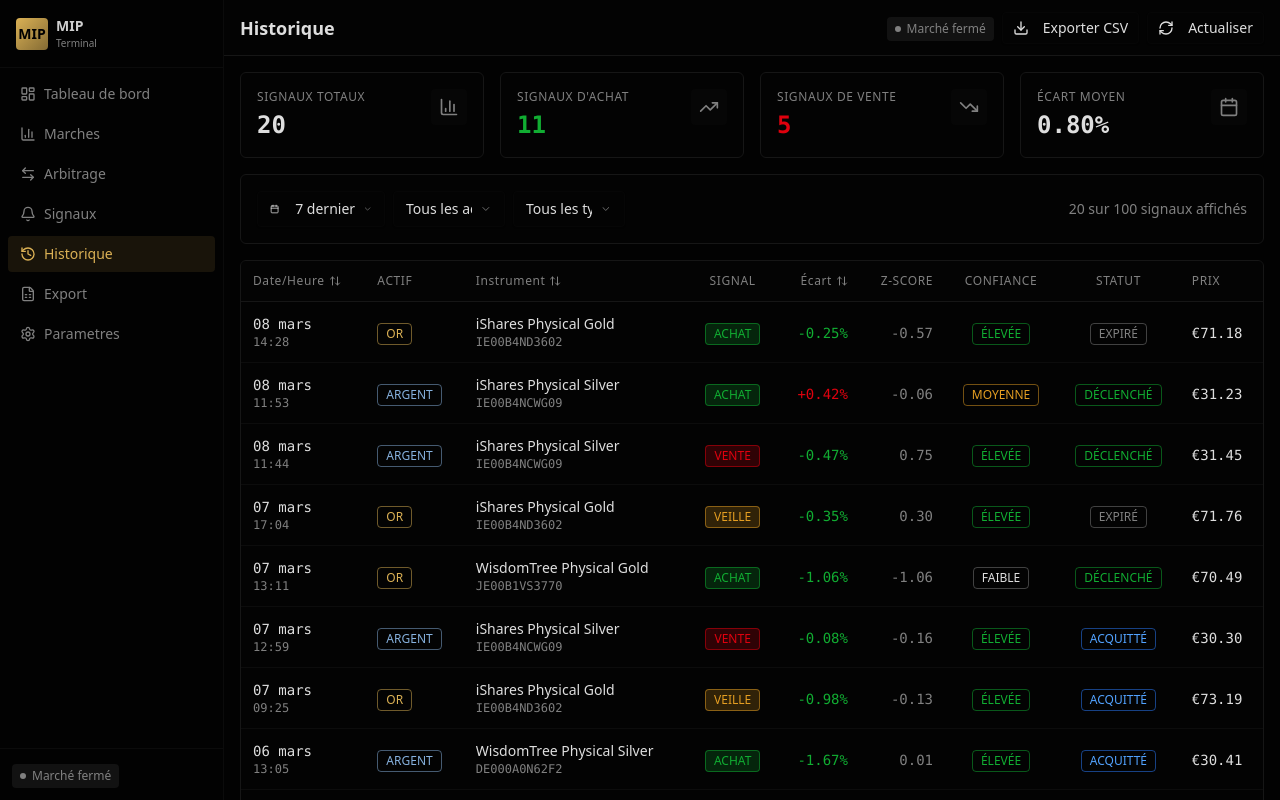
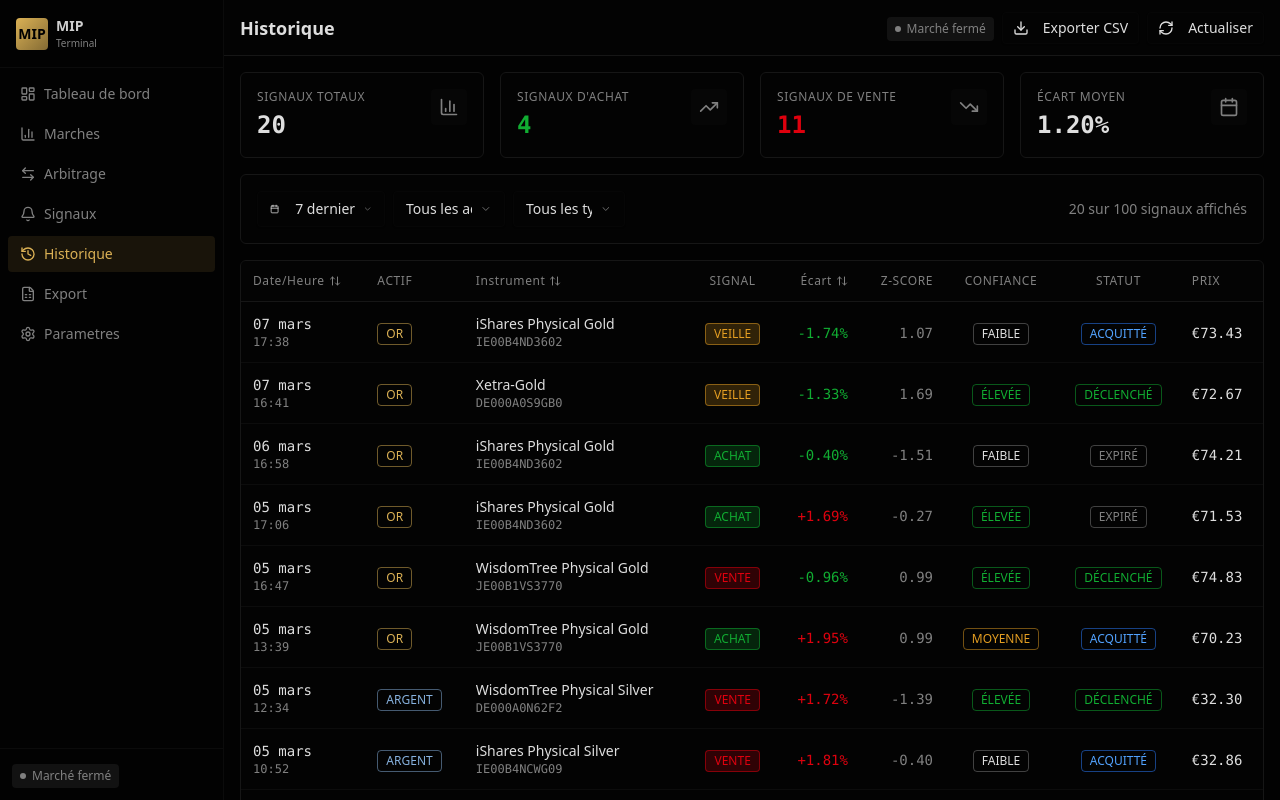
Before and after one commit to seeker-jpg/market-intelligence-platform-app, a Next.js app: page /history in a window 1280 px wide. Built offline with nearby package versions, Linux system fonts and the light colour scheme.

Commit message:
fix: use seeded LCG for consistent random signal generation
Replace Math.random() with deterministic LCG to resolve SSR hydration mismatch.

```diff
--- a/app/history/page.tsx
+++ b/app/history/page.tsx
@@ -23,8 +23,18 @@ import {
 import { cn } from '@/lib/utils';
 import type { AssetType, TradingSignal } from '@/lib/types/arbitrage';
 
-// Generate mock historical data
+// Deterministic LCG pseudo-random number generator — avoids SSR/client hydration mismatch
+function createRng(seed: number) {
+  let s = seed;
+  return () => {
+    s = (s * 1664525 + 1013904223) & 0xffffffff;
+    return (s >>> 0) / 0x100000000;
+  };
+}
+
+// Generate mock historical data using a fixed seed so SSR and client produce identical output
 function generateHistoricalSignals(count: number): TradingSignal[] {
+  const rng = createRng(42);
   const signals: TradingSignal[] = [];
   const instruments = [
     { id: 'DE000A0S9GB0', name: 'Xetra-Gold', type: 'GOLD' as AssetType },
@@ -36,14 +46,19 @@ function generateHistoricalSignals(count: number): TradingSignal[] {
   const signalTypes: ('BUY' | 'SELL' | 'WATCH')[] = ['BUY', 'SELL', 'WATCH'];
   const statuses: ('TRIGGERED' | 'EXPIRED' | 'ACKNOWLEDGED')[] = ['TRIGGERED', 'EXPIRED', 'ACKNOWLEDGED'];
 
+  // Use a fixed reference date so timestamps are stable across renders
+  const REF_DATE = new Date('2026-03-08T12:00:00.000Z');
+
   for (let i = 0; i < count; i++) {
-    const instrument = instruments[Math.floor(Math.random() * instruments.length)];
-    const signalType = signalTypes[Math.floor(Math.random() * signalTypes.length)];
-    const daysAgo = Math.floor(Math.random() * 30);
-    const date = new Date();
+    const instrument = instruments[Math.floor(rng() * instruments.length)];
+    const signalType = signalTypes[Math.floor(rng() * signalTypes.length)];
+    const daysAgo = Math.floor(rng() * 30);
+    const date = new Date(REF_DATE);
     date.setDate(date.getDate() - daysAgo);
-    date.setHours(Math.floor(Math.random() * 10) + 8);
-    date.setMinutes(Math.floor(Math.random() * 60));
+    date.setUTCHours(Math.floor(rng() * 10) + 8);
+    date.setUTCMinutes(Math.floor(rng() * 60));
+
+    const r1 = rng(), r2 = rng(), r3 = rng(), r4 = rng(), r5 = rng(), r6 = rng();
 
     signals.push({
       id: `sig-hist-${i}`,
@@ -51,18 +66,18 @@ function generateHistoricalSignals(count: number): TradingSignal[] {
       instrumentId: instrument.id,
       instrumentName: instrument.name,
       signalType,
-      spreadPct: (Math.random() * 4 - 2),
-      spreadBps: (Math.random() * 400 - 200),
-      zScore: (Math.random() * 4 - 2),
-      confidence: Math.random() > 0.5 ? 'HIGH' : Math.random() > 0.3 ? 'MEDIUM' : 'LOW',
+      spreadPct: r1 * 4 - 2,
+      spreadBps: r2 * 400 - 200,
+      zScore: r3 * 4 - 2,
+      confidence: r4 > 0.5 ? 'HIGH' : r4 > 0.3 ? 'MEDIUM' : 'LOW',
       rationale: signalType === 'BUY'
         ? 'Prix TR nettement sous la référence Binance'
         : signalType === 'SELL'
         ? 'Prix TR au-dessus de la référence Binance avec z-score élevé'
         : 'Écart proche du seuil, surveillance',
-      priceAtSignal: instrument.type === 'GOLD' ? 70 + Math.random() * 5 : 30 + Math.random() * 3,
+      priceAtSignal: instrument.type === 'GOLD' ? 70 + r5 * 5 : 30 + r6 * 3,
       timestamp: date.toISOString(),
-      status: statuses[Math.floor(Math.random() * statuses.length)],
+      status: statuses[Math.floor(rng() * statuses.length)],
       priority: signalType === 'BUY' ? 'HIGH' : signalType === 'SELL' ? 'HIGH' : 'NORMAL',
     });
   }
```
